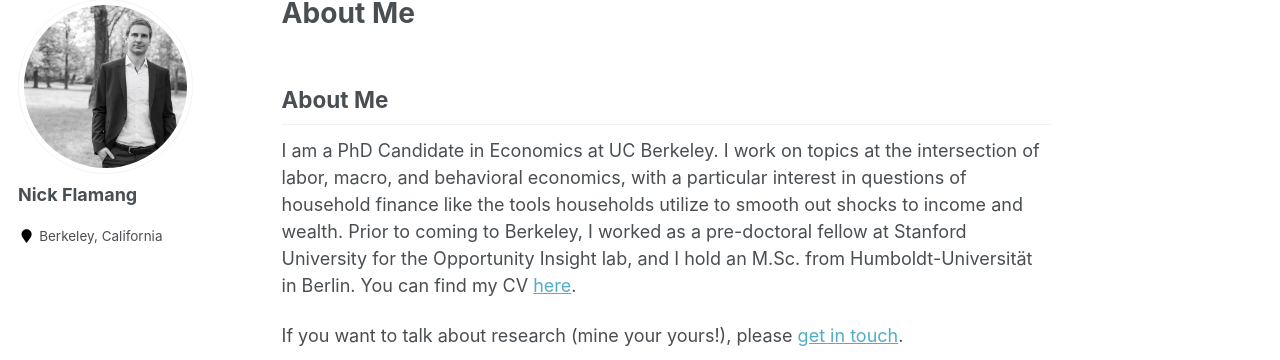
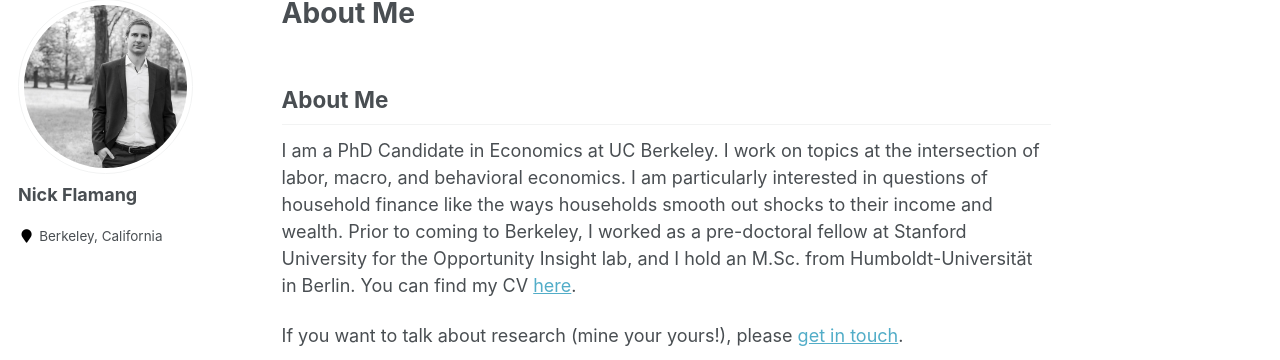
Before and after one commit to nickflamang/nickflamang.github.io, a Jekyll site: the page built from index.md, in a window 1280 px wide. Shown: the part 119-479 px from the top of the page. Built offline with Jekyll 4.4.1, drawn with Linux system fonts in a browser that asks for light colours; our own code applies the rules of GitHub Pages for plain Markdown files.

Commit message:
Update index.md

```diff
--- a/index.md
+++ b/index.md
@@ -1,5 +1,5 @@
 ## About Me
 
-I am a PhD Candidate in Economics at UC Berkeley. I work on topics at the intersection of labor, macro, and behavioral economics, with a particular interest in questions of household finance like the tools households utilize to smooth out shocks to income and wealth. Prior to coming to Berkeley, I worked as a pre-doctoral fellow at Stanford University for the Opportunity Insight lab, and I hold an M.Sc. from Humboldt-Universität in Berlin. You can find my CV [here](https://www.dropbox.com/s/8jmjnbfrxfxqa2f/CV_Website.pdf?dl=0).
+I am a PhD Candidate in Economics at UC Berkeley. I work on topics at the intersection of labor, macro, and behavioral economics. I am particularly interested in questions of household finance like the ways households smooth out shocks to their income and wealth. Prior to coming to Berkeley, I worked as a pre-doctoral fellow at Stanford University for the Opportunity Insight lab, and I hold an M.Sc. from Humboldt-Universität in Berlin. You can find my CV [here](https://www.dropbox.com/s/8jmjnbfrxfxqa2f/CV_Website.pdf?dl=0).
 
 If you want to talk about research (mine your yours!), please [get in touch](mailto:nflamang@berkeley.edu).
```
